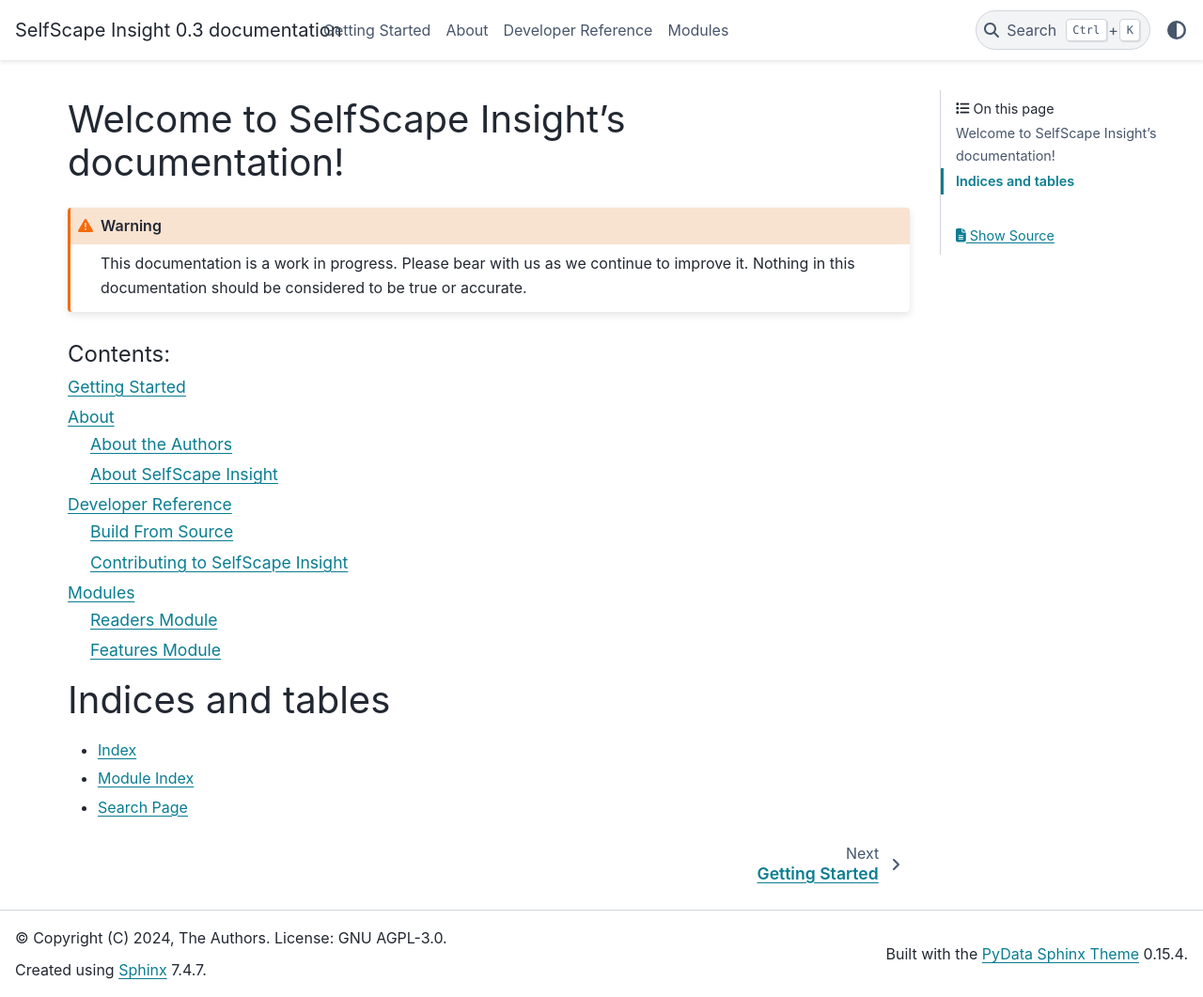
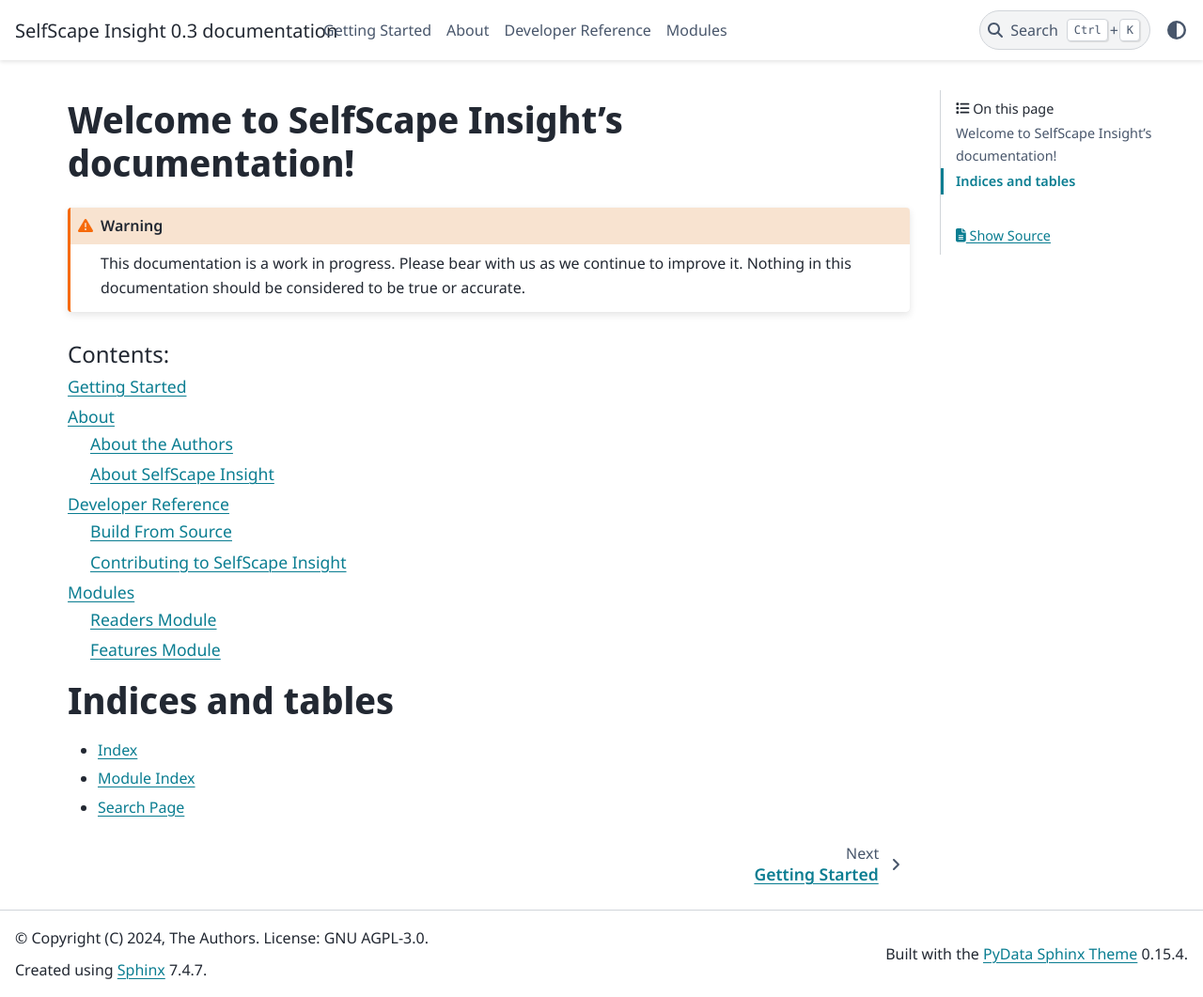
Before and after one commit to mindsresearch/between_bytes, a Sphinx documentation site: the page built from docs/index.rst, in a window 1280 px wide and 1061 px high. Shown: the whole window at 94% size. Built offline with Sphinx 7.4.7 and the PyData theme 0.15.4, drawn with Linux system fonts in a browser that asks for light colours.

Commit message:
DOCS: Add starter CSS for material icons usage

```diff
--- /dev/null
+++ b/docs/_static/material.css
@@ -0,0 +1,45 @@
+@import url('https://fonts.googleapis.com/css2?family=Noto+Sans+Display:ital,wght@0,100..900;1,100..900&family=Noto+Sans:ital,wght@0,100..900;1,100..900&display=swap');
+/* @import '../style.css'; */
+@import url('https://fonts.googleapis.com/css2?family=Material+Symbols+Outlined:opsz,wght,FILL,GRAD@20..48,100..700,0..1,-50..200');
+
+body {
+  font-family: "Noto Sans", sans-serif;
+  font-optical-sizing: auto;
+  font-weight: 400;
+  font-style: normal;
+  font-variation-settings:
+    "wdth" 100;
+}
+
+h1 {
+  font-family: "Noto Sans Display", sans-serif;
+  font-optical-sizing: auto;
+  font-weight: 600;
+  font-style: normal;
+  font-variation-settings:
+    "wdth" 100;
+}
+
+/* .material-symbols-outlined {
+  font-variation-settings:
+  'FILL' 0,
+  'wght' 400,
+  'GRAD' 0,
+  'opsz' 24
+} */
+
+/*
+TODO: Eventually transition this from the font to SVGs
+*/
+.header-symbol {
+  font-family: "Material Symbols Outlined", sans-serif;
+  font-optical-sizing: auto;
+  font-weight: 400;
+  font-style: normal;
+  font-variation-settings:
+    "FILL" 0,
+    "wght" 600,
+    "GRAD" 200,
+    "opsz" 48;
+  font-size: 6em;
+}
--- a/docs/conf.py
+++ b/docs/conf.py
@@ -30,6 +30,7 @@
 
 html_theme = 'pydata_sphinx_theme'
 html_static_path = ['_static']
+html_css_files = ['material.css']
 
 # -- Options for autodoc ----------------------------------------------------
 # https://www.sphinx-doc.org/en/master/usage/extensions/autodoc.html#configuration
```
Also changed, not shown: docs/getting_started/getting_started.rst (+10 -4 lines).
